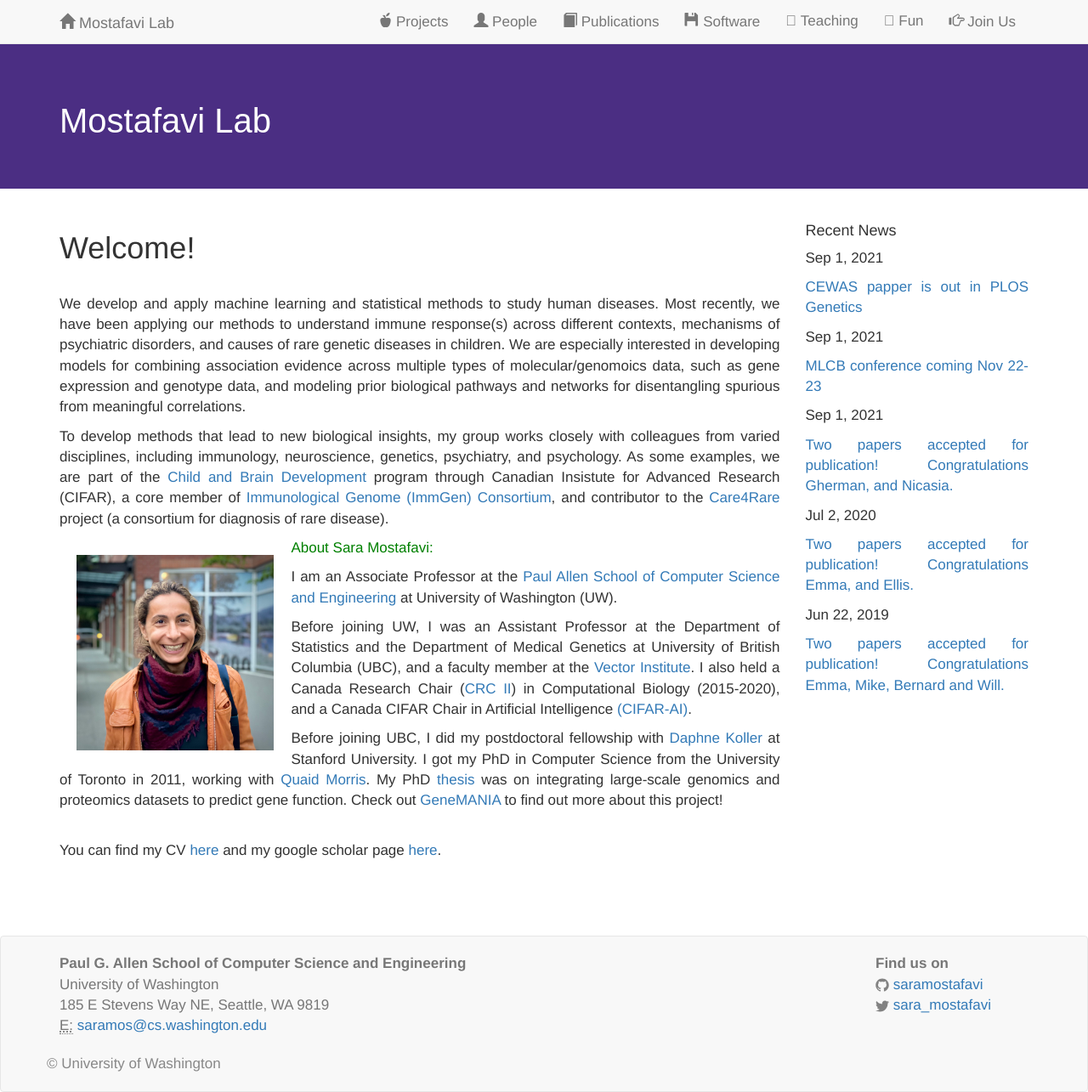
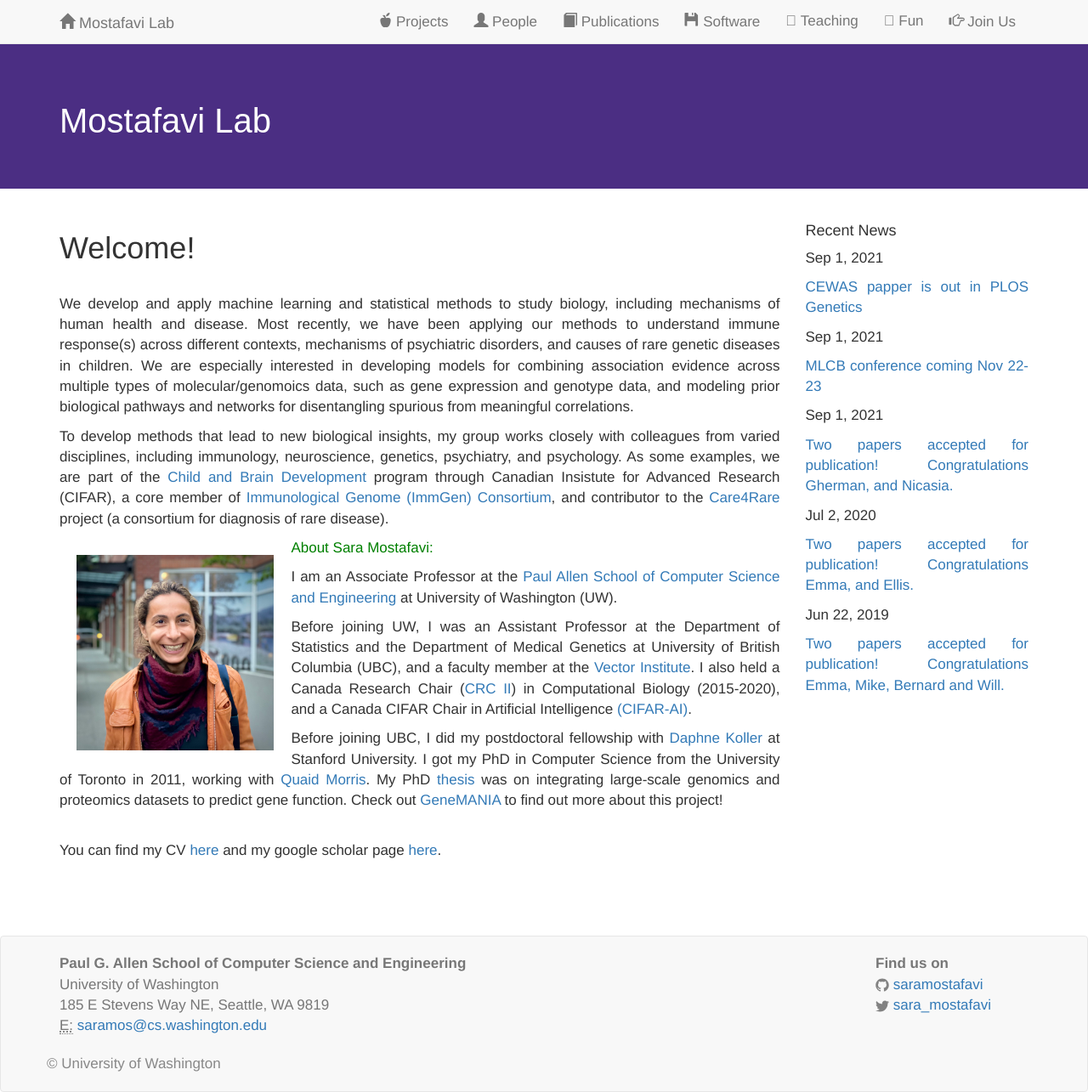
Before and after one commit to saramostafavi/saramostafavi.github.io, a Jekyll site: the page built from index.html, in a window 1280 px wide. Shown: the whole page at 85% size. Built offline with Jekyll 4.4.1, drawn with Linux system fonts in a browser that asks for light colours; nearby versions of some CDN libraries; a style sheet for code colours, icons or effects is not loaded.

Commit message:
Update index.html

```diff
--- a/index.html
+++ b/index.html
@@ -15,7 +15,7 @@ layout: home
 <h1>Welcome!</h1>
 
 <br>
-<p>We develop and apply machine learning and statistical methods to study human diseases. Most recently, we have been applying our methods to understand immune response(s) across different contexts, mechanisms of psychiatric disorders, and causes of rare genetic diseases in children. We are especially interested in developing models for combining association evidence across multiple types of molecular/genomoics data, such as gene expression and genotype data, and modeling prior biological pathways and networks for disentangling spurious from meaningful correlations. </p>
+<p>We develop and apply machine learning and statistical methods to study biology, including mechanisms of human health and disease. Most recently, we have been applying our methods to understand immune response(s) across different contexts, mechanisms of psychiatric disorders, and causes of rare genetic diseases in children. We are especially interested in developing models for combining association evidence across multiple types of molecular/genomoics data, such as gene expression and genotype data, and modeling prior biological pathways and networks for disentangling spurious from meaningful correlations. </p>
 <p>
 To develop methods that lead to new biological insights, my group works closely with colleagues from varied disciplines, including immunology, neuroscience, genetics, psychiatry, and psychology. As some examples, we are part of the <a href="https://www.cifar.ca/research/child-brain-development/">Child and Brain Development</a> program through Canadian Insistute for Advanced Research (CIFAR), a core member of <a href="http://www.immgen.org"> Immunological Genome (ImmGen) Consortium</a>, and contributor to the <a href="http://care4rare.ca/">Care4Rare</a> project (a consortium for diagnosis of rare disease).
 </p>
```
